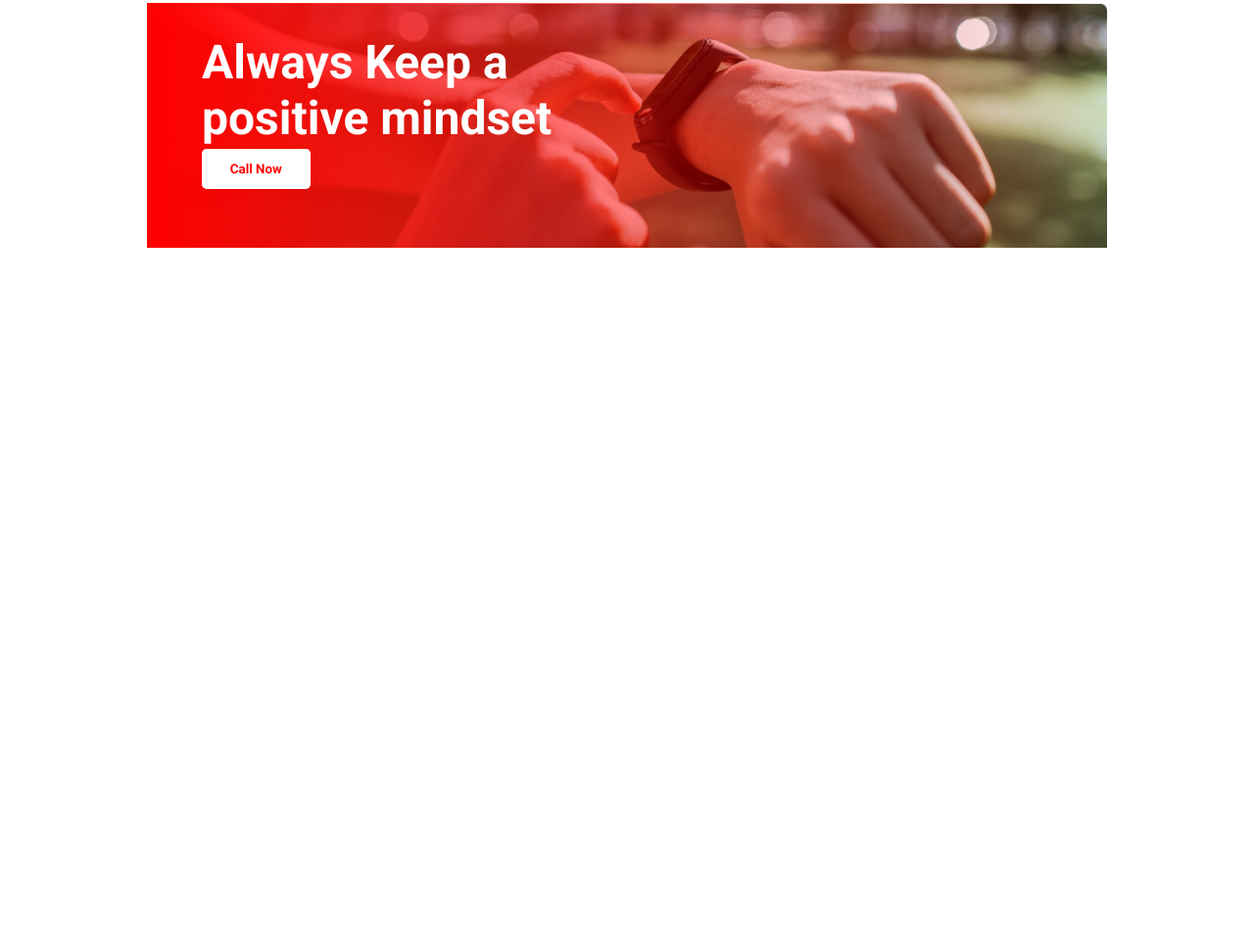
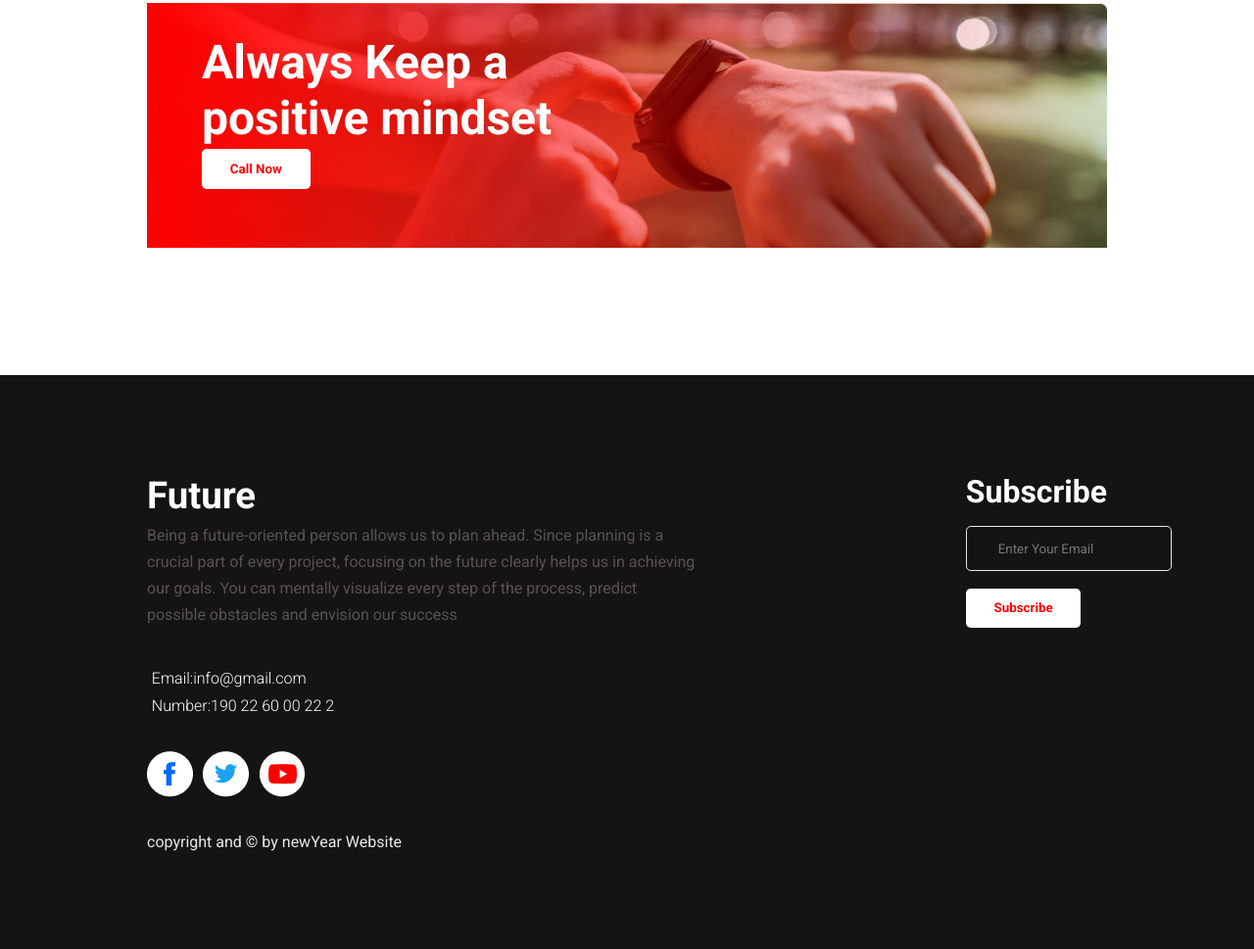
Before and after one commit to furqanRupom/New-Year-website, a plain HTML site: page index.html in a window 1280 px wide. Shown: the part 3078-4047 px from the top of the page at 98% size. Before the commit the page ends 3461 px from the top, so only its background shows below. Drawn offline with Linux system fonts and the light colour scheme.

Commit message:
Finally Completed all the section and complete to build the website

```diff
--- a/index.html
+++ b/index.html
@@ -5,6 +5,7 @@
     <meta http-equiv="X-UA-Compatible" content="IE=edge">
     <meta name="viewport" content="width=device-width, initial-scale=1.0">
     <link rel="stylesheet" href="./style/style.css">
+    <link rel="shortcut icon" href="./images/happy-new-year.png" type="image/x-icon">
     <title>New Year Website</title>
 
 </head>
@@ -197,6 +198,38 @@
 
     <!-- footer section start -->
 
+    <footer class="footer-section">
+        <section class="footer-container">
+
+            <div class="footer-item">
+                <h1 class="footer-title">Future</h1>
+                <p class="footer-description">Being a future-oriented person allows us to plan ahead. Since planning is a crucial part of every project, focusing on the future clearly helps us in achieving our goals. You can mentally visualize every step of the process, predict possible obstacles and envision our success</p>
+
+                <div class="footer-information">
+                    <div>Email:info@gmail.com</div>
+                    <div>Number:190 22 60 00 22 2</div>
+
+
+                </div>
+
+
+                <div class="footer-link">
+                    <span><img src="./images/icons/fb.png" alt=""></span>
+                    <span><img src="./images/icons/twitter.png" alt=""></span>
+                    <span><img src="./images/icons/youtube.png" alt=""></span>
+                </div>
+
+            </div>
+
+            <div class="footer-item">
+                <h1 class="subscribe-title">Subscribe</h1>
+                <input class="subscribe-email" type="text" name="" id="" placeholder="Enter Your Email">
+                <button class="positive-primary">Subscribe</button>
+            </div>
+        </section>
+
+        <p class="footer-end">copyright and &copy; by newYear Website</p>
+    </footer>
     <!-- footer section end -->
 </body>
 </html>
--- a/style/style.css
+++ b/style/style.css
@@ -255,5 +255,66 @@
 
 /* footer section style start */
 
+.footer-section{
+    height: 100%;
+    margin: 130px 0 0;
+    padding: 100px 150px;
+    background-color: #151414;
+
+}
+
+.footer-container{
+    color: white;
+    display: flex;
+    gap:2rem;
+
+
+}
+
+.footer-title{
+    font-size: 2.4rem;
+}
+.footer-description{
+    width: 70%;
+    line-height: 27px;
+    padding: 0.3rem 0;
+    color: #5b5050;
+}
+
+.footer-information{
+    font-weight: 300;
+    padding: 2rem 0;
+}
+.footer-information>*{
+    padding: 0.3rem;
+}
+
+.footer-link > *{
+    padding-right: 0.4rem;
+}
+
+.subscribe-title{
+    padding: 0 0 1rem;
+    font-size: 2rem;
+}
+
+.subscribe-email{
+    width: 100%;
+    padding: 0.9rem 2rem;
+    margin-bottom: 0.9rem;
+    background: transparent;
+    color: white;
+    border: 1px solid #e6e9eb;
+    border-radius: 0.3rem;
+    outline: none;
+
+
+}
+
+.footer-end{
+    margin-top: 2rem;
+    color: #e6e9eb;
+    font-weight: 400;
+}
 
 /* footer section style end */
```
Also changed, not shown: images/happy-new-year.png (added).
